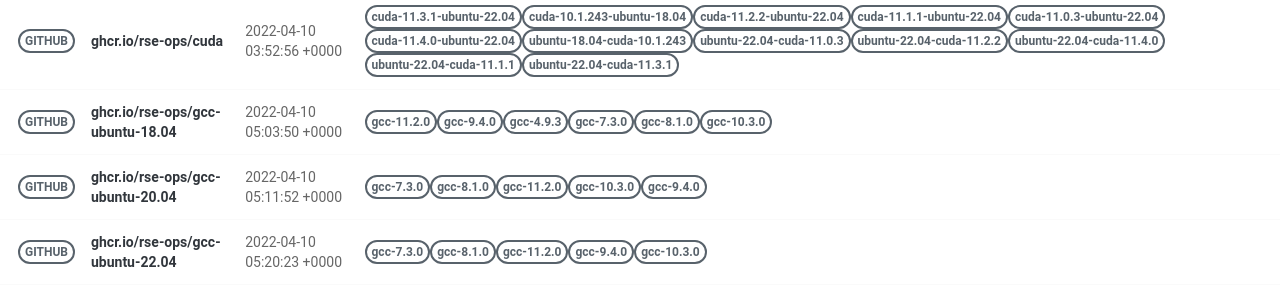
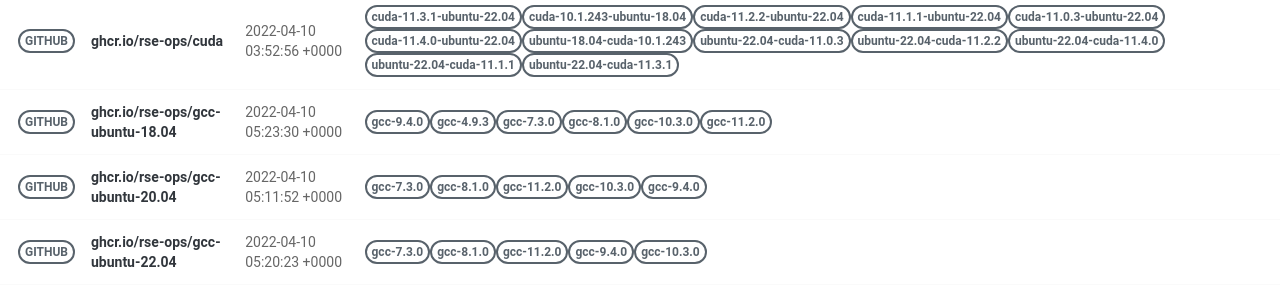
Before and after one commit to rse-ops/docker-images, a Jekyll site: the page built from pages/index.md, in a window 1280 px wide. Shown: the part 502-801 px from the top of the page. Built offline with Jekyll 4.4.1, drawn with Linux system fonts in a browser that asks for light colours; nearby versions of some CDN libraries.

Commit message:
Automated push to update library 2022-04-10

```diff
--- a/_library/ghcr.io-rse-ops-gcc-ubuntu-18.04.md
+++ b/_library/ghcr.io-rse-ops-gcc-ubuntu-18.04.md
@@ -1,14 +1,11 @@
 ---
 layout: container
 name: ghcr.io/rse-ops/gcc-ubuntu-18.04
-updated_at: 2022-04-10 05:03:50.622422
+updated_at: 2022-04-10 05:23:30.687091
 
 
 container_url: https://github.com/orgs/rse-ops/packages/container/package/gcc-ubuntu-18.04
 versions:
- - tag: gcc-11.2.0
-   dockerfile: https://github.com/rse-ops/docker-images/blob/main/ubuntu/gcc/Dockerfile
-   manifest: https://crane.ggcr.dev/manifest/ghcr.io/rse-ops/gcc-ubuntu-18.04:gcc-11.2.0
  - tag: gcc-9.4.0
    dockerfile: https://github.com/rse-ops/docker-images/blob/main/ubuntu/gcc/Dockerfile
    manifest: https://crane.ggcr.dev/manifest/ghcr.io/rse-ops/gcc-ubuntu-18.04:gcc-9.4.0
```
Also changed, not shown: other parts of _library/ghcr.io-rse-ops-gcc-ubuntu-18.04.md (+3 -0 lines).
